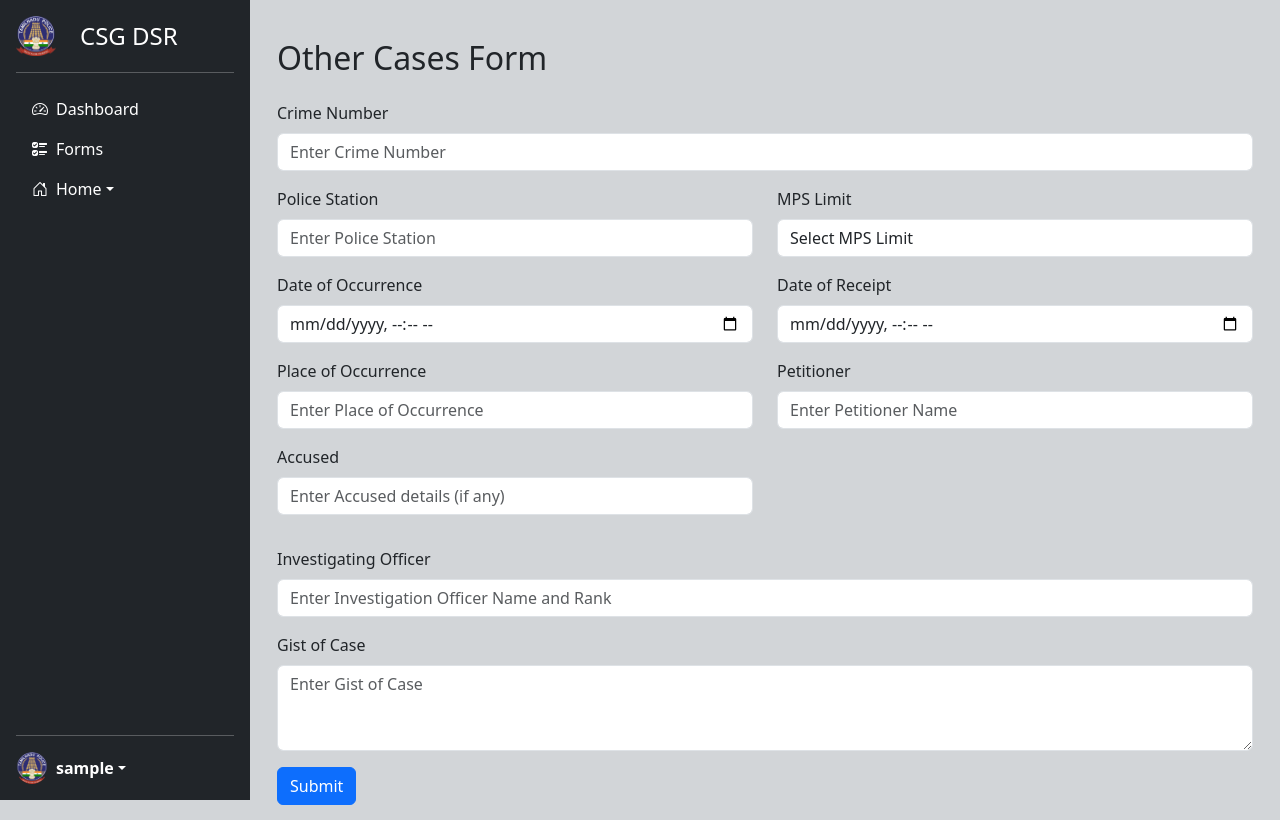
After one commit to rdc-tech49/CSG-DSR, a Django app: page /maritimeact_form/ in a window 1280 px wide. The commit adds this page. Run offline with Django 5.2, Linux system fonts and the light colour scheme; the visitor is signed in with stand-in values (Sample User, id 1); some libraries are stand-ins or nearby versions.

Commit message:
added maritime act

```diff
--- a/csgdsr/dsr/forms.py
+++ b/csgdsr/dsr/forms.py
@@ -1,7 +1,7 @@
 from django import forms
 from django.contrib.auth.models import User
 from django.core.exceptions import ValidationError
-from .models import CASE_CATEGORIES, MPS_CHOICES, CSR,BNSSMissingCase, othercases
+from .models import CASE_CATEGORIES, MPS_CHOICES, CSR,BNSSMissingCase, othercases, maritimeact
 
 USER_CHOICES = [
     ('ADGP', 'ADGP'),('DIG', 'DIG'),
@@ -51,48 +51,6 @@ USER_CHOICES = [
     ('COLACHEL_MPS','COLACHEL_MPS')
 ]
 
-# MPS_CHOICES1 = [
-#     ("MARINA_MPS", "MARINA_MPS"),("ERNAVUR_MPS", "ERNAVUR_MPS"),("PAZHAVERKADU_MPS", "PAZHAVERKADU_MPS"),
-#     ("ARAMBAKKAM_MPS", "ARAMBAKKAM_MPS"),
-#     ("KOVALAM_MPS", "KOVALAM_MPS"),
-#     ("KALPAKKAM_MPS", "KALPAKKAM_MPS"),
-#     ("MUTHALIYARKUPPAM_MPS", "MUTHALIYARKUPPAM_MPS"),
-#     ("MARAKKANAM_MPS","MARAKKANAM_MPS"),
-#     ("PUDUKUPPAM_MPS","PUDUKUPPAM_MPS"),
-#     ("DEVANAMPATTINAM _MPS","DEVANAMPATTINAM_MPS"),
-#     ("PARANGIPETTAI_MPS","PARANGIPETTAI_MPS"),
-#     ("PUDUPATTINAM_MPS","PUDUPATTINAM_MPS"),
-#     ("THIRUMULLAIVASAL_MPS","THIRUMULLAIVASAL_MPS"),
-#     ("POOMBUHAR_MPS","POOMBUHAR_MPS"),
-#     ("THARANGAMBADI_MPS","THARANGAMBADI_MPS"),
-#     ("NAGAPATTINAM_MPS","NAGAPATTINAM_MPS"),
-#     ("VELANKANNI_MPS","VELANKANNI_MPS"),
-#     ("KEELAIYUR_MPS","KEELAIYUR_MPS"),
-#     ("VEDARANYAM_MPS","VEDARANYAM_MPS"),
-#     ("THERKUKADU_MPS","THERKUKADU_MPS"),
-#     ("ADHIRAMAPATTINAM_MPS","ADHIRAMAPATTINAM_MPS"),
-#     ("SETHUBAVACHATIRAM_MPS","SETHUBAVACHATIRAM_MPS"),
-#     ("MANAMELKUDI_MPS","MANAMELKUDI_MPS"),
-#     ("MIMISAL_MPS","MIMISAL_MPS"),
-#     ("THIRUPUNAVASAL_MPS","THIRUPUNAVASAL_MPS"),
-#     ("THONDI_MPS","THONDI_MPS"),
-#     ("DEVIPATTINAM_MPS","DEVIPATTINAM_MPS"),
-#     ("ATTRANKARAI_MPS","ATTRANKARAI_MPS"),
-#     ("MANDAPAM_MPS","MANDAPAM_MPS"),
-#     ("RAMESWARAM_MPS","RAMESWARAM_MPS"),
-#     ("PUDUMADAM_MPS","PUDUMADAM_MPS"),
-#     ("KEELAKARAI_MPS","KEELAKARAI_MPS"),
-#     ("VALINOKKAM_MPS","VALINOKKAM_MPS"),
-#     ("VEMBAR_MPS","VEMBAR_MPS"),
-#     ("THARUVAIKULAM_MPS","THARUVAIKULAM_MPS"),
-#     ("MEENAVAR COLONY_MPS","MEENAVAR COLONY_MPS"),
-#     ("THIRUCHENDUR_MPS","THIRUCHENDUR_MPS"),
-#     ("KULASEKARAPATTINAM_MPS","KULASEKARAPATTINAM_MPS"),
-#     ("UVARI_MPS","UVARI_MPS"),
-#     ("KOODANKULAM_MPS","KOODANKULAM_MPS"),
-#     ("KANNIYAKUMARI_MPS","KANNIYAKUMARI_MPS"),
-#     ("COLACHEL_MPS","COLACHEL_MPS")
-# ]
 
 class CustomSignupForm(forms.ModelForm):
     username = forms.ChoiceField(choices=USER_CHOICES, widget=forms.Select(attrs={"class": "form-select"}))
@@ -144,15 +102,15 @@ class CSRForm(forms.ModelForm):
         }
         widgets = {
             'csr_number': forms.TextInput(attrs={'class': 'form-control', 'placeholder': 'e.g. 202/2025'}),
-            'police_station': forms.Select(attrs={'class': 'form-control'}),
+            'police_station': forms.Select(attrs={'class': 'form-control',}),
             'date_of_receipt': forms.DateTimeInput(
                 attrs={'type': 'datetime-local', 'class': 'form-control'},
                 format='%Y-%m-%dT%H:%M'),
-            'place_of_occurrence': forms.TextInput(attrs={'class': 'form-control'}),
-            'petitioner': forms.TextInput(attrs={'class': 'form-control'}),
-            'counter_petitioner': forms.TextInput(attrs={'class': 'form-control'}),
-            'nature_of_petition': forms.Textarea(attrs={'class': 'form-control', 'rows': 3}),
-            'gist_of_petition': forms.Textarea(attrs={'class': 'form-control', 'rows': 3}),
+            'place_of_occurrence': forms.TextInput(attrs={'class': 'form-control', 'placeholder': 'Enter Place of Occurrence'}),
+            'petitioner': forms.TextInput(attrs={'class': 'form-control', 'placeholder': 'Enter Petitioner details'}),
+            'counter_petitioner': forms.TextInput(attrs={'class': 'form-control', 'placeholder': 'Enter Counter Petitioner details (if any)'}),
+            'nature_of_petition': forms.Textarea(attrs={'class': 'form-control', 'rows': 3, 'placeholder': 'Enter Nature of Petition'}),
+            'gist_of_petition': forms.Textarea(attrs={'class': 'form-control', 'rows': 3, 'placeholder': 'Enter Gist of Petition'}),
         }
 
 
@@ -193,8 +151,8 @@ class othercasesForm(forms.ModelForm):
         model = othercases
         exclude = ['submitted_at', 'user']
         widgets = {
-            'crime_number': forms.TextInput(attrs={'class': 'form-control'}),
-            'police_station': forms.TextInput(attrs={'class': 'form-control'}),
+            'crime_number': forms.TextInput(attrs={'class': 'form-control','placeholder': 'Enter Crime Number'}),
+            'police_station': forms.TextInput(attrs={'class': 'form-control','placeholder': 'Enter Police Station'}),
             'mps_limit': forms.Select(attrs={'class': 'form-control'}),
             'date_of_occurrence': forms.DateTimeInput(
                 attrs={'type': 'datetime-local', 'class': 'form-control'},
@@ -204,11 +162,38 @@ class othercasesForm(forms.ModelForm):
                 attrs={'type': 'datetime-local', 'class': 'form-control'},
                 format='%Y-%m-%dT%H:%M'
             ),
-            'place_of_occurrence': forms.TextInput(attrs={'class': 'form-control'}),
-            'petitioner': forms.TextInput(attrs={'class': 'form-control'}),
-            'diseased': forms.TextInput(attrs={'class': 'form-control'}),
-            'injured': forms.TextInput(attrs={'class': 'form-control'}),
-            'accused': forms.TextInput(attrs={'class': 'form-control'}),
-            'gist_of_case': forms.Textarea(attrs={'class': 'form-control', 'rows': 3}),
-            'io': forms.TextInput(attrs={'class': 'form-control'}),
+            'place_of_occurrence': forms.TextInput(attrs={'class': 'form-control','placeholder': 'Enter Place of Occurrence'}),
+            'petitioner': forms.TextInput(attrs={'class': 'form-control','placeholder': 'Enter Petitioner details'}),
+            'diseased': forms.TextInput(attrs={'class': 'form-control','placeholder': 'Enter Diseased detail (if any)'}),
+            'injured': forms.TextInput(attrs={'class': 'form-control','placeholder': 'Enter injured person details (if any)'}),
+            'accused': forms.TextInput(attrs={'class': 'form-control', 'placeholder': 'Enter Accused details (if any)'}),
+            'gist_of_case': forms.Textarea(attrs={'class': 'form-control', 'rows': 3, 'placeholder': 'Enter Gist of Case'}),
+            'io': forms.TextInput(attrs={'class': 'form-control', 'placeholder': 'Enter Investigation Officer Name and Rank'}),
         }
+
+class MaritimeActForm(forms.ModelForm):
+    mps_limit = forms.ChoiceField(
+        choices=[('', 'Select MPS Limit')] + MPS_CHOICES,
+        widget=forms.Select(attrs={'class': 'form-control'})
+    )
+
+    class Meta:
+        model = maritimeact
+        exclude = ['submitted_at', 'user']
+        widgets = {
+            'crime_number': forms.TextInput(attrs={'class': 'form-control', 'placeholder': 'Enter Crime Number'}),
+            'police_station': forms.TextInput(attrs={'class': 'form-control', 'placeholder': 'Enter Police Station'}),
+            'date_of_occurrence': forms.DateTimeInput(
+                attrs={'type': 'datetime-local', 'class': 'form-control'},
+                format='%Y-%m-%dT%H:%M'
+            ),
+            'date_of_receipt': forms.DateTimeInput(
+                attrs={'type': 'datetime-local', 'class': 'form-control'},
+                format='%Y-%m-%dT%H:%M'
+            ),
+            'place_of_occurrence': forms.TextInput(attrs={'class': 'form-control', 'placeholder': 'Enter Place of Occurrence'}),
+            'petitioner': forms.TextInput(attrs={'class': 'form-control', 'placeholder': 'Enter Petitioner Name'}),
+            'accused': forms.TextInput(attrs={'class': 'form-control', 'placeholder': 'Enter Accused details (if any)'}),
+            'gist_of_case': forms.Textarea(attrs={'class': 'form-control', 'rows': 3, 'placeholder': 'Enter Gist of Case'}),
+            'io': forms.TextInput(attrs={'class': 'form-control', 'placeholder': 'Enter Investigation Officer Name and Rank'}),
+        }
--- /dev/null
+++ b/csgdsr/dsr/templates/dsr/user/forms/maritimeact_form.html
@@ -0,0 +1,111 @@
+{% extends 'dsr/user/user_page.html' %}
+{% load static %}
+{% block usercontent %}
+<div class="container mt-4">
+  <h2 class="mb-4">{% if edit_mode %}Edit Other cases {% else %}Other Cases Form{% endif %}</h2>
+  {% if messages %}
+    {% for message in messages %}
+      <div class="alert alert-{{ message.tags }}">{{ message }}</div>
+    {% endfor %}
+  {% endif %}
+
+  <form method="post" novalidate>
+    {% csrf_token %}
+
+    <div class="row mb-3">
+      <div class="col-md-12">
+        <label for="{{ form.crime_number.id_for_label }}" class="form-label">Crime Number</label>
+        {{ form.crime_number }}
+        {% for error in form.crime_number.errors %}
+          <div class="invalid-feedback d-block">{{ error }}</div>
+        {% endfor %}
+      </div>
+    </div>
+
+    <div class="row mb-3">
+      <div class="col-md-6">
+        <label for="{{ form.police_station.id_for_label }}" class="form-label">Police Station</label>
+        {{ form.police_station }}
+        {% for error in form.police_station.errors %}
+          <div class="invalid-feedback d-block">{{ error }}</div>
+        {% endfor %}
+      </div>
+
+      <div class="col-md-6">
+        <label for="{{ form.mps_limit.id_for_label }}" class="form-label">MPS Limit</label>
+        {{ form.mps_limit }}
+        {% for error in form.mps_limit.errors %}
+          <div class="invalid-feedback d-block">{{ error }}</div>
+        {% endfor %}
+      </div>
+    </div>
+
+    <div class="row mb-3">
+      <div class="col-md-6">
+        <label for="{{ form.date_of_occurrence.id_for_label }}" class="form-label">Date of Occurrence</label>
+        {{ form.date_of_occurrence }}
+        {% for error in form.date_of_occurrence.errors %}
+          <div class="invalid-feedback d-block">{{ error }}</div>
+        {% endfor %}
+      </div>
+
+      <div class="col-md-6">
+        <label for="{{ form.date_of_receipt.id_for_label }}" class="form-label">Date of Receipt</label>
+        {{ form.date_of_receipt }}
+        {% for error in form.date_of_receipt.errors %}
+          <div class="invalid-feedback d-block">{{ error }}</div>
+        {% endfor %}
+      </div>
+    </div>
+
+
+    <div class="row mb-3">
+      <div class="col-md-6">
+        <label for="{{ form.place_of_occurrence.id_for_label }}" class="form-label">Place of Occurrence</label>
+        {{ form.place_of_occurrence }}
+        {% for error in form.place_of_occurrence.errors %}
+          <div class="invalid-feedback d-block">{{ error }}</div>
+        {% endfor %}
+      </div>
+
+      <div class="mb-3 col-md-6">
+        <label for="{{ form.petitioner.id_for_label }}" class="form-label">Petitioner</label>
+        {{ form.petitioner }}
+        {% for error in form.petitioner.errors %}
+          <div class="invalid-feedback d-block">{{ error }}</div>
+        {% endfor %}
+      </div>
+
+      <div class="mb-3 col-md-6">
+        <label for="{{ form.accused.id_for_label }}" class="form-label">Accused</label>
+        {{ form.accused }}
+        {% for error in form.accused.errors %}
+          <div class="invalid-feedback d-block">{{ error }}</div>
+        {% endfor %}
+      </div>
+    </div>
+
+   <div class="mb-3">
+      <label for="{{ form.io.id_for_label }}" class="form-label">Investigating Officer</label>
+      {{ form.io }}
+      {% for error in form.io.errors %}
+        <div class="invalid-feedback d-block">{{ error }}</div>
+      {% endfor %}
+    </div>
+
+
+    <div class="mb-3">
+      <label for="{{ form.gist_of_case.id_for_label }}" class="form-label">Gist of Case</label>
+      {{ form.gist_of_case }}
+      {% for error in form.gist_of_case.errors %}
+        <div class="invalid-feedback d-block">{{ error }}</div>
+      {% endfor %}
+    </div>
+
+
+    <button type="submit" class="btn btn-primary">Submit</button>
+  </form>
+</div>
+
+
+{% endblock %}
--- a/csgdsr/dsr/urls.py
+++ b/csgdsr/dsr/urls.py
@@ -37,9 +37,9 @@ urlpatterns = [
     path('bnss-missing-form/', views.bnss_missing_form_view, name='bnss_missing_form'),
     #Other cases
     path('othercases_form/', views.othercases_form, name='othercases_form'),
-
     #Maritime act
     path('maritimeact_form/', views.maritimeact_form_view, name='maritimeact_form'),
+
     #Rescue
     path('rescue_form/', views.rescue_form_view, name='rescue_form'),
     #Seizure
@@ -78,7 +78,6 @@ urlpatterns = [
     #194bnss_summary
     path('bnss-194/ajax-search/194bnss/', views.bnss194_cases_ajax_search_view, name='bnss194_cases_ajax_search'),
     path('bnss-194/export-word/', views.bnss_194_export_word_view, name='bnss_194_export_word'),
-
     path('bns194/<int:pk>/download/', views.bnss194_download_view, name='bnss194_download'),
     path('bnss-missing/<int:pk>/edit/', views.bnss_missing_edit_view, name='bnss_missing_edit'),
     path('bnss-missing/<int:pk>/delete/', views.bnss_missing_delete_view, name='bnss_missing_delete'),
@@ -94,6 +93,12 @@ urlpatterns = [
     path('othercases/<int:pk>/edit/', views.othercases_edit_view, name='othercases_edit'),
     path('othercases/<int:pk>/delete/', views.othercases_delete_view, name='othercases_delete'),
 
+    #maritimeact_summary
+    path('maritimeact/ajax-search/maritimeact/', views.maritimeact_ajax_search_view, name='maritimeact_ajax_search'),
+    path('maritimeact/export-word/', views.maritimeact_export_word_view, name='maritimeact_export_word'),
+    path('maritimeact/<int:pk>/download/', views.maritimeact_download_view, name='maritimeact_download'),
+    path('maritimeact/<int:pk>/edit/', views.maritimeact_edit_view, name='maritimeact_edit'),
+    path('maritimeact/<int:pk>/delete/', views.maritimeact_delete_view, name='maritimeact_delete'),
 
     #rescue_seizure_summary
     path('rescue_seizure_summary/', views.rescue_seizure_summary_view, name='rescue_seizure_summary'),
--- a/csgdsr/dsr/views.py
+++ b/csgdsr/dsr/views.py
@@ -3,14 +3,14 @@ from django.http import HttpResponse
 from docx import Document
 from docx.shared import Inches
 from django import forms
-from .forms import CustomSignupForm, UpdateUserForm,CSRForm, BNSSMissingCaseForm,othercasesForm
+from .forms import CustomSignupForm, UpdateUserForm,CSRForm, BNSSMissingCaseForm,othercasesForm, MaritimeActForm
 from django.contrib import messages
 from django.contrib.auth import authenticate, login, logout
 from django.contrib.auth.decorators import login_required
 from django.urls import reverse_lazy, reverse
 from django.contrib.auth.models import User
 from django.utils import timezone
-from .models import CSR, BNSSMissingCase, othercases
+from .models import CSR, BNSSMissingCase, othercases, maritimeact
 
 from django.contrib.auth.views import PasswordChangeView
 from django.contrib.auth.mixins import LoginRequiredMixin
@@ -156,7 +156,18 @@ def othercases_form(request):
 
 @login_required
 def maritimeact_form_view(request):
-    return render(request, 'dsr/user/forms/maritimeact_form.html')
+    if request.method == 'POST':
+        form = MaritimeActForm(request.POST)
+        if form.is_valid():
+            instance = form.save(commit=False)
+            instance.user = request.user
+            instance.save()
+            messages.success(request, "Maritime Act form submitted successfully!")
+            return redirect('cases_summary')
+    else:
+        form = MaritimeActForm()
+
+    return render(request, 'dsr/user/forms/maritimeact_form.html', {'form': form})
 
 
 
@@ -211,14 +222,17 @@ def cases_registered_summary_view(request):
     bnss_cases = BNSSMissingCase.objects.filter(user=request.user, case_category='194 BNSS').order_by('-date_of_receipt')
     missing_cases = BNSSMissingCase.objects.filter(user=request.user, case_category='Missing').order_by('-date_of_receipt')
     other_cases = othercases.objects.filter(user=request.user).order_by('-date_of_receipt')
+    maritime_cases= maritimeact.objects.filter(user=request.user).order_by('-date_of_receipt')
 
     return render(request, 'dsr/user/submitted_forms/cases_registered_summary.html', {
         'csr_list': csr_list,
         'bnss_cases': bnss_cases,
         'missing_cases': missing_cases,
         'other_cases': other_cases,
+        'maritime_cases': maritime_cases,
 
     })
+
 #search for csr
 @login_required
 def csr_ajax_search_view(request):
@@ -583,6 +597,11 @@ def othercases_export_word_view(request):
             row[1].text = str(value)
 
         doc.add_paragraph()
+        doc.add_paragraph()  # Second empty line
+    response = HttpResponse(content_type='application/vnd.openxmlformats-officedocument.wordprocessingml.document')
+    response['Content-Disposition'] = 'attachment; filename="Other_Cases_Export.docx"'
+    doc.save(response)
+    return response
 
 @login_required
 def othercases_download_view(request, pk):
@@ -642,6 +661,124 @@ def othercases_delete_view(request, pk):
     messages.success(request, 'Other case entry deleted successfully!')
     return redirect('cases_summary')
 
+@login_required
+def maritimeact_ajax_search_view(request):
+    query = request.GET.get('q', '').strip()
+    cases = maritimeact.objects.filter(user=request.user)
+
+    if query:
+        cases = cases.filter(
+            Q(crime_number__icontains=query) |
+            Q(petitioner__icontains=query) |
+            Q(police_station__icontains=query) |
+            Q(date_of_occurrence__icontains=query) |
+            Q(date_of_receipt__icontains=query)
+        )
+
+    data = [
+        {
+            'id': case.id,
+            'crime_number': case.crime_number,
+            'date_of_receipt': case.date_of_receipt.strftime('%d-%m-%Y %H%Mhrs'),
+            'date_of_occurrence': case.date_of_occurrence.strftime('%d-%m-%Y %H%Mhrs'),
+            'police_station': case.police_station,
+            'mps_limit': case.mps_limit,
+            'petitioner': case.petitioner,
+        }
+        for case in cases
+    ]
+    return JsonResponse(data, safe=False)
+
+@login_required
+def maritimeact_export_word_view(request):
+    maritime_cases = maritimeact.objects.filter(user=request.user).order_by('date_of_receipt')
+    doc = Document()
+
+    for case in maritime_cases:
+        table = doc.add_table(rows=0, cols=2)
+        table.style = 'Table Grid'
+
+        # Fields to include in the Word document
+        fields = [
+            ("Crime No.", case.crime_number),
+            ("Police Station", case.police_station),  # Directly use it as string
+            ("MPS Limit", case.mps_limit),
+            ("Date of Occurrence", case.date_of_occurrence.strftime('%Y-%m-%d %H:%M') if case.date_of_occurrence else ''),
+            ("Date of Receipt", case.date_of_receipt.strftime('%Y-%m-%d') if case.date_of_receipt else ''),
+            ("Place of Occurrence", case.place_of_occurrence),
+            ("Petitioner", case.petitioner),
+            ("Accused", case.accused if case.accused else ''),
+            ("IO", case.io),
+            ("Gist of Case", case.gist_of_case),
+        ]
+
+        for label, value in fields:
+            row = table.add_row().cells
+            row[0].text = label
+            row[1].text = str(value)
+
+        doc.add_paragraph()
+        doc.add_paragraph()  # Second empty line
+    response = HttpResponse(content_type='application/vnd.openxmlformats-officedocument.wordprocessingml.document')
+    response['Content-Disposition'] = 'attachment; filename="Maritime_Cases_Export.docx"'
+    doc.save(response)
+    return response
+
+@login_required
+def maritimeact_download_view(request, pk):
+    case = get_object_or_404(maritimeact, pk=pk, user=request.user)
+
+    doc = Document()
+    doc.add_heading('Maritime Act Case Details', level=1)
+
+    # Create table with two columns
+    table = doc.add_table(rows=0, cols=2)
+    table.style = 'Table Grid'
+
+    def add_row(label, value):
+        row = table.add_row().cells
+        row[0].text = str(label)
+        row[1].text = str(value) if value else ''
+
+    # Add data
+    add_row('Crime Number', case.crime_number)
+    add_row('Police Station', case.police_station)
+    add_row('MPS Limit', case.mps_limit)
+    add_row('Date of Occurrence', case.date_of_occurrence.strftime('%d-%m-%Y %H%Mhrs') if case.date_of_occurrence else '')
+    add_row('Date of Receipt', case.date_of_receipt.strftime('%d-%m-%Y %H%Mhrs') if case.date_of_receipt else '')
+    add_row('Place of Occurrence', case.place_of_occurrence)
+    add_row('Petitioner', case.petitioner)
+    add_row('Accused', case.accused if case.accused else '')
+    add_row('IO', case.io)
+    add_row('Gist of Case', case.gist_of_case)
+
+    # Prepare response
+    response = HttpResponse(content_type='application/vnd.openxmlformats-officedocument.wordprocessingml.document')
+    filename = f"Maritime_Case_{case.crime_number}.docx"
+    response['Content-Disposition'] = f'attachment; filename={filename}'
+    doc.save(response)
+    return response
+
+@login_required
+def maritimeact_edit_view(request, pk):
+    case = get_object_or_404(maritimeact, pk=pk, user=request.user)
+    if request.method == 'POST':
+        form = MaritimeActForm(request.POST, instance=case)
+        if form.is_valid():
+            form.save()
+            messages.success(request, 'Maritime Act case updated successfully!')
+            return redirect('cases_summary')
+    else:
+        form = MaritimeActForm(instance=case)
+
+    return render(request, 'dsr/user/forms/maritimeact_form.html', {'form': form, 'edit_mode': True})
+
+@login_required
+def maritimeact_delete_view(request, pk):
+    case = get_object_or_404(maritimeact, pk=pk, user=request.user)
+    case.delete()
+    messages.success(request, 'Maritime Act case entry deleted successfully!')
+    return redirect('cases_summary')
 
 
 @login_required
```
Also changed, not shown: csgdsr/dsr/models.py (+17 -0 lines), csgdsr/dsr/templates/dsr/user/submitted_forms/cases_registered_summary.html (+101 -2 lines), csgdsr/dsr/migrations/0011_maritimeact.py (added).
